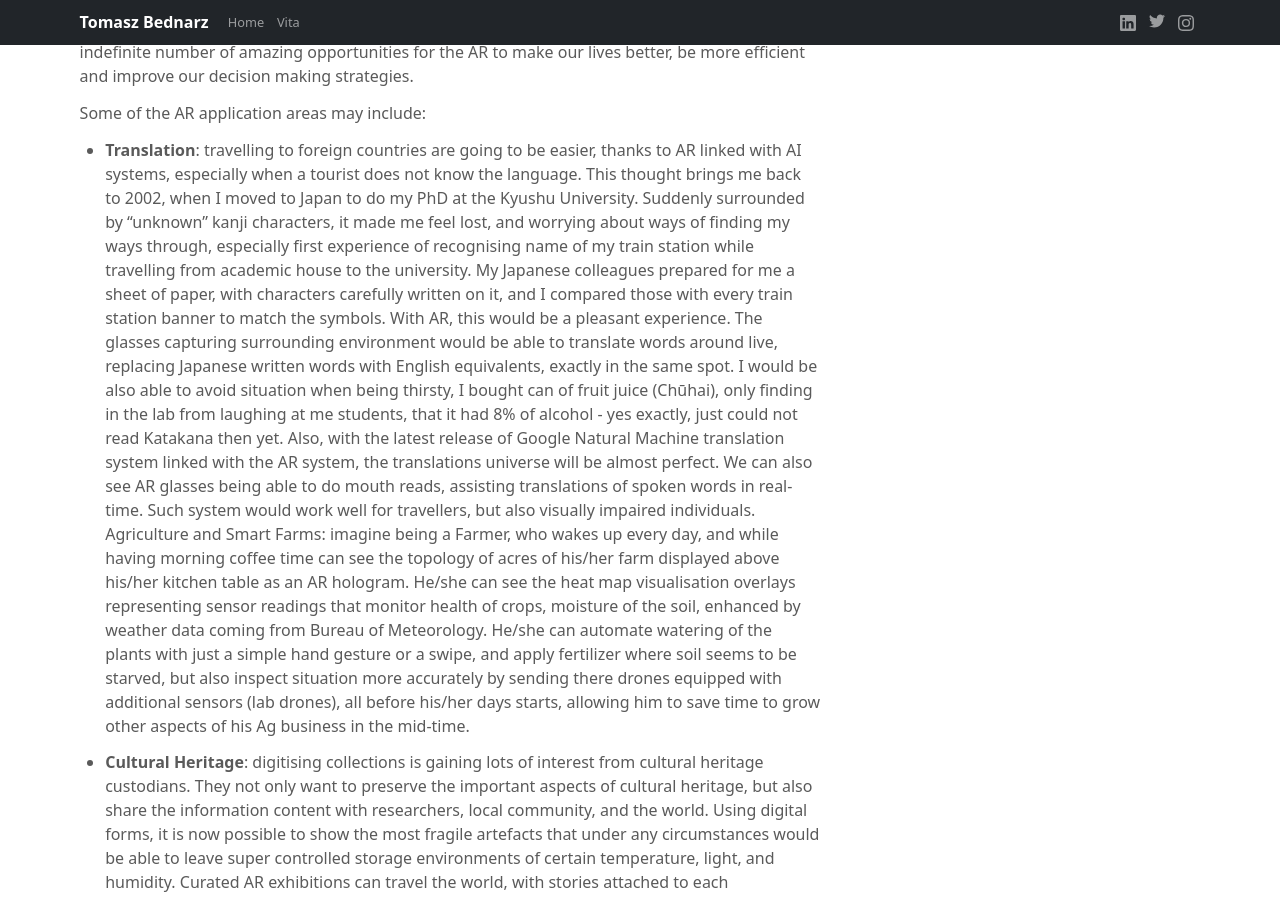
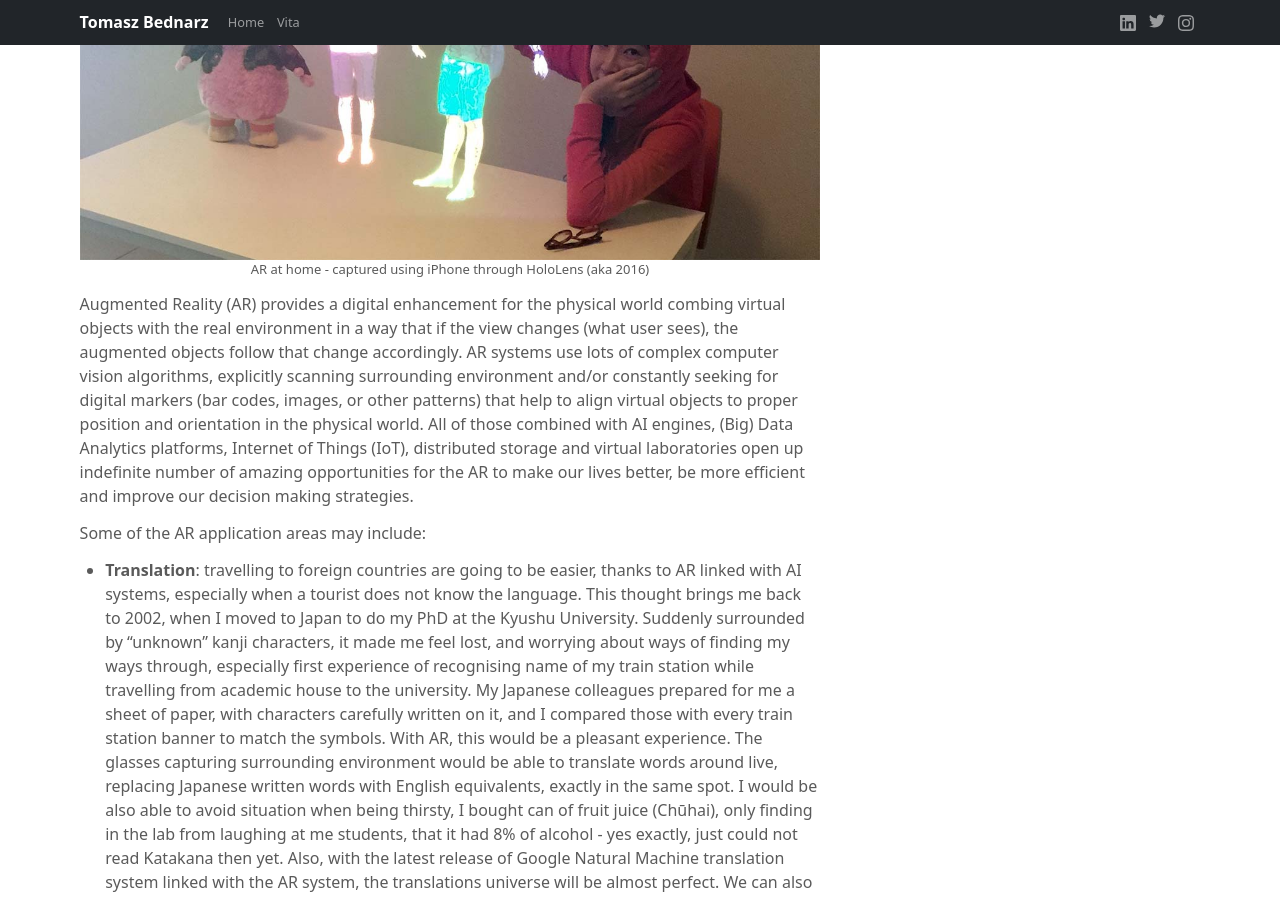
Before and after one commit to tomaszbednarz/tomaszbednarz.github.io, a Jekyll site: the page built from _posts/2017-01-30-Augmented Reality the Future is now.md, in a window 1280 px wide and 900 px high, scrolled down 304 px. Built offline with Jekyll 4.4.1, drawn with Linux system fonts in a browser that asks for light colours.

Commit message:
cover-ar added

```diff
--- a/_posts/2017-01-30-Augmented Reality the Future is now.md
+++ b/_posts/2017-01-30-Augmented Reality the Future is now.md
@@ -1,10 +1,12 @@
 ---
 layout: post
 title: Augmented Reality - the Future is now
-image:
+image: cover-ar.jpg
 categories: article
 tags: ar
 ---
+
+{% include image.html name="cover-ar.jpg" caption="AR at home - captured using iPhone through HoloLens (aka 2016)" %}
 
 Augmented Reality (AR) provides a digital enhancement for the physical world combing virtual objects with the real environment in a way that if the view changes (what user sees), the augmented objects follow that change accordingly. AR systems use lots of complex computer vision algorithms, explicitly scanning surrounding environment and/or constantly seeking for digital markers (bar codes, images, or other patterns) that help to align virtual objects to proper position and orientation in the physical world. All of those combined with AI engines, (Big) Data Analytics platforms, Internet of Things (IoT), distributed storage and virtual laboratories open up indefinite number of amazing opportunities for the AR to make our lives better, be more efficient and improve our decision making strategies.
 
```
Also changed, not shown: _pages/blog.md (+2 -2 lines), assets/posts/2017-01-30-augmented-reality-the-future-is-now/cover-ar.jpg (added).
